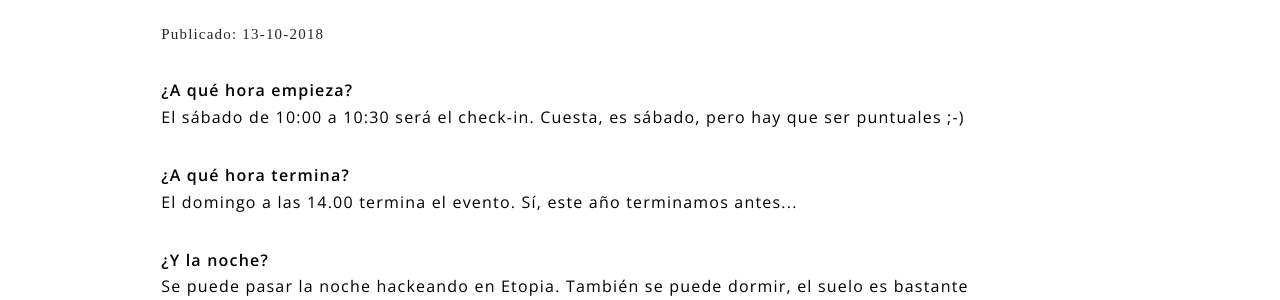
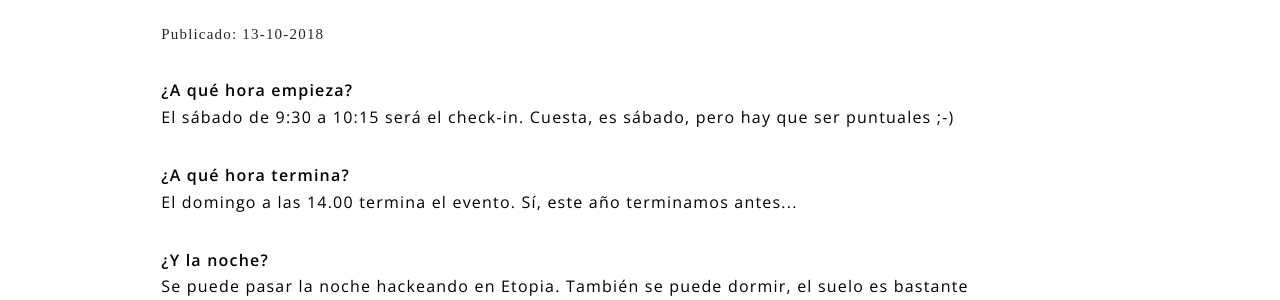
Before and after one commit to spaceappszgz/spaceappszgz.github.io, a Jekyll site: the page built from blog.html, in a window 1280 px wide and 900 px high, scrolled down 323 px. Shown: the part 154-454 px from the top of the window. Built offline with Jekyll 4.4.1, drawn with Linux system fonts in a browser that asks for light colours; some web fonts are replaced.

Commit message:
info added

```diff
--- a/_posts/2018-10-14-faq-2018.html
+++ b/_posts/2018-10-14-faq-2018.html
@@ -19,7 +19,7 @@ author:
   last_name: ''
 ---
 <p><b>¿A qué hora empieza?</b><br>
-El sábado de 10:00 a 10:30 será el check-in. Cuesta, es sábado, pero hay que ser puntuales ;-)
+El sábado de 9:30 a 10:15 será el check-in. Cuesta, es sábado, pero hay que ser puntuales ;-)
 </p>
 <p><b>¿A qué hora termina?</b><br>
 El domingo a las 14.00 termina el evento. Sí, este año terminamos antes...
```
Also changed, not shown: index.html (+15 -23 lines).
